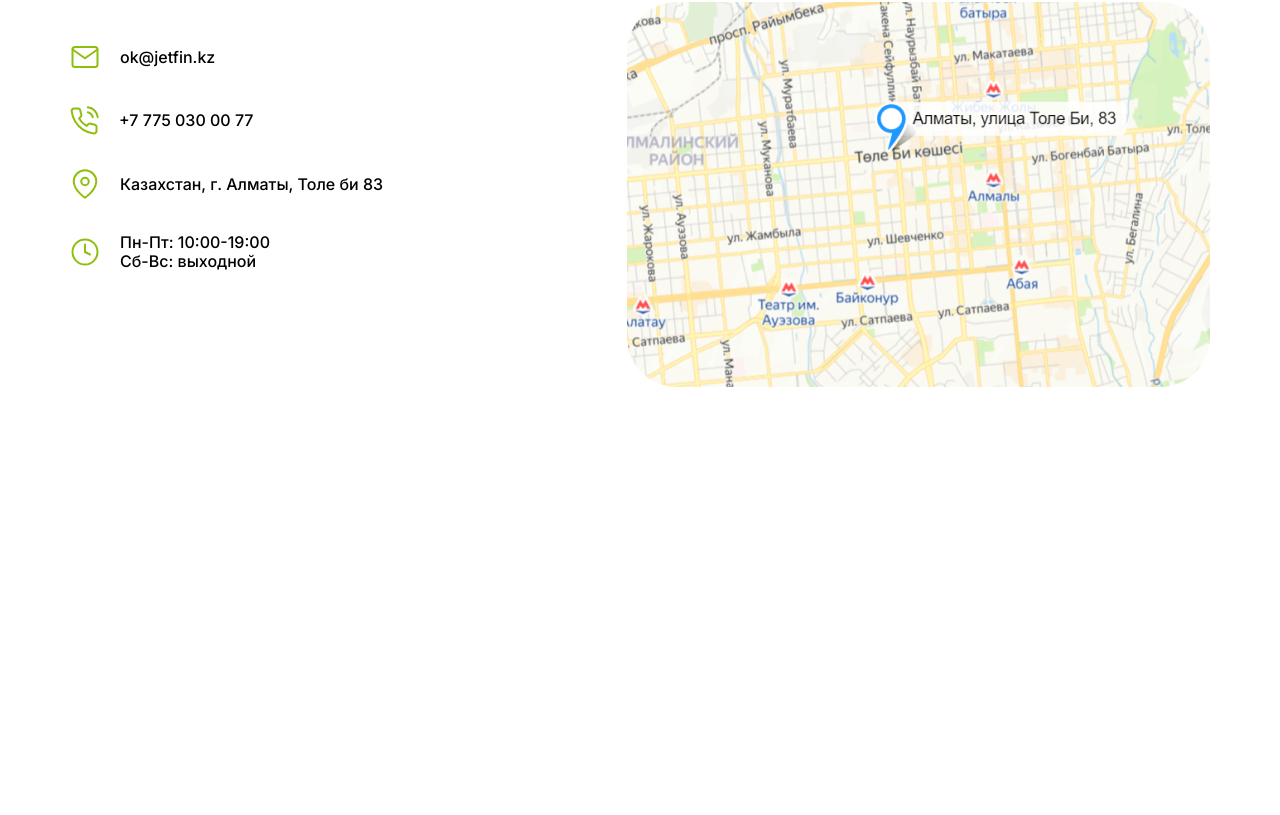
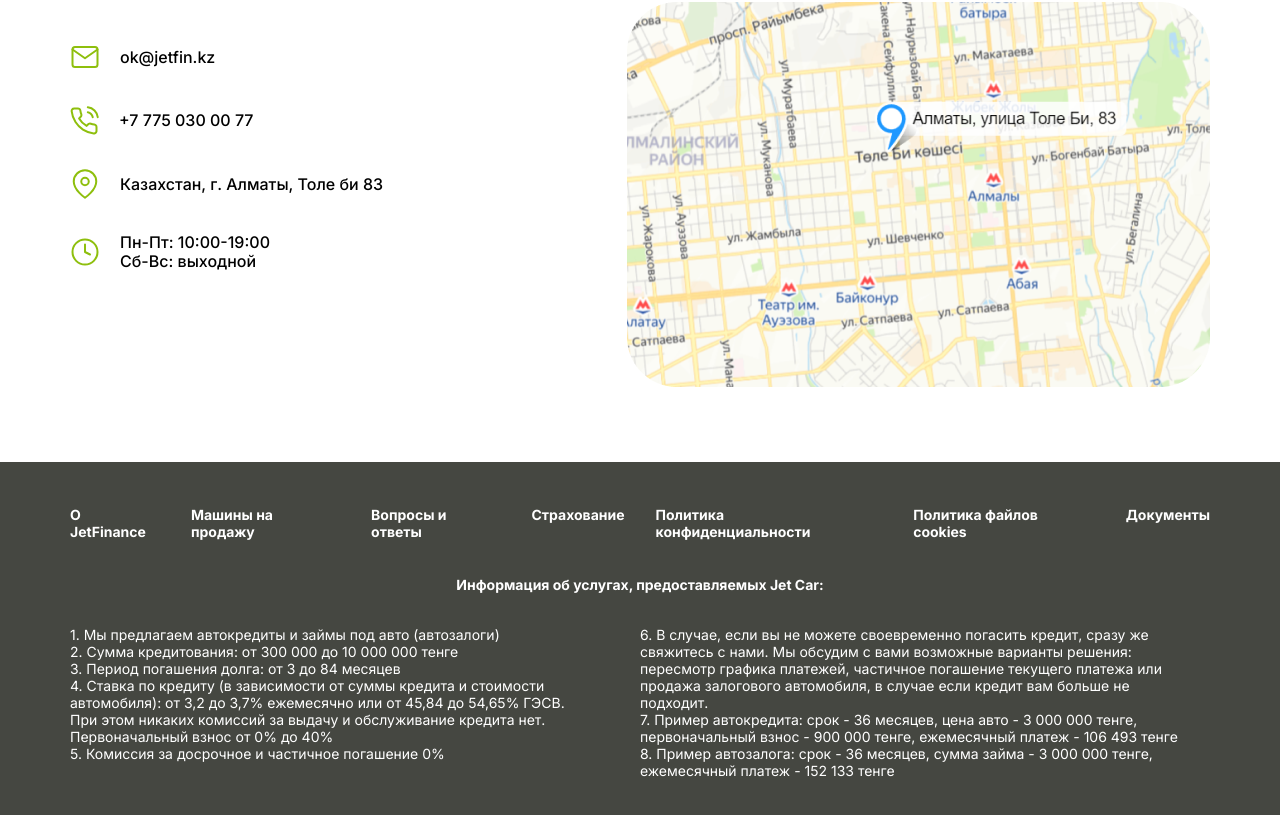
Before and after one commit to Zh3nyaZh3nya/site-practics-02, a Vue app: page / in a window 1280 px wide. Shown: the part 6209-7024 px from the top of the page. Before the commit the page ends 6596 px from the top, so only its background shows below. Built offline with nearby package versions, Linux system fonts and the light colour scheme.

Commit message:
added new ui component footer

```diff
--- /dev/null
+++ b/src/components/UI/JC-Footer.vue
@@ -0,0 +1,200 @@
+<template>
+  <footer class="footer__wrapper">
+    <div class="footer__content">
+      <nav class="footer__content__nav">
+        <div class="footer__content__nav__row">
+          <div
+              class="footer__content__nav__row-item"
+              v-for="item in footerNav"
+              :key="item.id"
+          >
+            <router-link :to="item.ref">
+              {{item.text}}
+            </router-link>
+          </div>
+        </div>
+      </nav>
+      <div class="footer__content__services">
+        <div class="footer__content__services-title">
+          <h3>Информация об услугах, предоставляемых Jet Car:</h3>
+        </div>
+        <div class="footer__content__services__column">
+          <div class="footer__content__services__column__left">
+            <div
+                class="footer__content__services__column__left-item services-item"
+                v-for="item in footerServicesLeft"
+                :key="item.id"
+            >
+              <div class="footer__content__services__column__left-item-text">
+                <span v-html="item.text"></span>
+              </div>
+            </div>
+          </div>
+          <div class="footer__content__services__column__right">
+            <div
+                class="footer__content__services__column__right-item services-item"
+                v-for="item in footerServicesRight"
+                :key="item.id"
+            >
+              <div class="footer__content__services__column__right-item-text">
+                <span v-html="item.text"></span>
+              </div>
+            </div>
+          </div>
+        </div>
+      </div>
+    </div>
+  </footer>
+</template>
+
+<script>
+export default {
+  name: "jc-footer",
+  data() {
+    return {
+      footerNav: [
+        {
+          id: 1,
+          text: "О JetFinance",
+          ref: "/"
+        },
+        {
+          id: 2,
+          text: "Машины на продажу",
+          ref: "/"
+        },
+        {
+          id: 3,
+          text: "Вопросы и ответы",
+          ref: "/"
+        },
+        {
+          id: 4,
+          text: "Страхование",
+          ref: "/"
+        },
+        {
+          id: 5,
+          text: "Политика конфиденциальности",
+          ref: "/"
+        },
+        {
+          id: 6,
+          text: "Политика файлов cookies",
+          ref: "/"
+        },
+        {
+          id: 7,
+          text: "Документы",
+          ref: "/"
+        },
+      ],
+      footerServicesLeft: [
+        {
+          id: 1,
+          text: "1. Мы предлагаем автокредиты и займы под авто (автозалоги)",
+        },
+        {
+          id: 2,
+          text: "2. Сумма кредитования: от 300 000 до 10 000 000 тенге",
+        },
+        {
+          id: 3,
+          text: "3. Период погашения долга: от 3 до 84 месяцев",
+        },
+        {
+          id: 4,
+          text:
+              "4. Ставка по кредиту (в зависимости от суммы кредита и стоимости <br /> " +
+              "автомобиля): от 3,2 до 3,7% ежемесячно или от 45,84 до 54,65% ГЭСВ. <br />" +
+              " При этом никаких комиссий за выдачу и обслуживание кредита нет. <br/>" +
+              " Первоначальный взнос от 0% до 40%",
+        },
+        {
+          id: 5,
+          text: "5. Комиссия за досрочное и частичное погашение 0%",
+        },
+      ],
+      footerServicesRight: [
+        {
+          id: 6,
+          text:
+              "6. В случае, если вы не можете своевременно погасить кредит, сразу же <br />" +
+              " свяжитесь с нами. Мы обсудим с вами возможные варианты решения: <br /> " +
+              "пересмотр графика платежей, частичное погашение текущего платежа или <br /> " +
+              "продажа залогового автомобиля, в случае если кредит вам больше не <br /> " +
+              "подходит.",
+        },
+        {
+          id: 7,
+          text:
+              "7. Пример автокредита: срок - 36 месяцев, цена авто - 3 000 000 тенге, <br /> " +
+              "первоначальный взнос - 900 000 тенге, ежемесячный платеж - 106 493 тенге",
+        },
+        {
+          id: 8,
+          text:
+              "8. Пример автозалога: срок - 36 месяцев, сумма займа - 3 000 000 тенге, <br /> " +
+              "ежемесячный платеж - 152 133 тенге",
+        },
+      ]
+    }
+  },
+}
+</script>
+
+<style lang="scss">
+.footer__wrapper {
+  max-width: 1440px;
+  width: 100%;
+  background: #454741;
+  .footer__content {
+    max-width: 1140px;
+    width: 100%;
+    margin: 0 auto;
+    padding-top: 44px;
+    padding-bottom: 40px;
+    &__nav {
+      margin-bottom: 36px;
+      &__row {
+        display: flex;
+        column-gap: 31px;
+        &-item {
+          a {
+            font-size: 14px;
+            line-height: 17px;
+            color: #fff;
+            font-weight: 600;
+          }
+        }
+      }
+    }
+    &__services {
+      &-title {
+        display: flex;
+        justify-content: center;
+        margin-bottom: 33px;
+        h3 {
+          font-weight: 600;
+          font-size: 14px;
+          line-height: 17px;
+          color: #fff;
+        }
+      }
+      &__column {
+        display: grid;
+        grid-template-columns: 1fr 1fr;
+      }
+    }
+  }
+}
+.services-item {
+  display: flex;
+  span {
+    font-size: 14px;
+    line-height: 17px;
+    font-weight: 400;
+    color: #fff;
+  }
+}
+</style>
--- a/src/views/JC-MainPage.vue
+++ b/src/views/JC-MainPage.vue
@@ -9,6 +9,7 @@
   <jc-about-company />
   <jc-questions />
   <jc-contacts />
+  <jc-footer />
 </template>
 
 <script>
@@ -21,9 +22,11 @@
 import JcAboutCompany from "@/components/JC-AboutCompany";
 import JcQuestions from "@/components/JC-Questions";
 import JcContacts from "@/components/JC-Contacts";
+import JcFooter from "@/components/UI/JC-Footer";
 export default {
   name: "jc-main-page",
   components: {
+    JcFooter,
     JcContacts,
     JcQuestions,
     JcAboutCompany,
```
